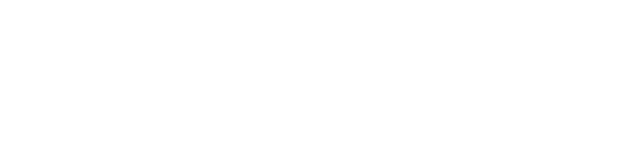
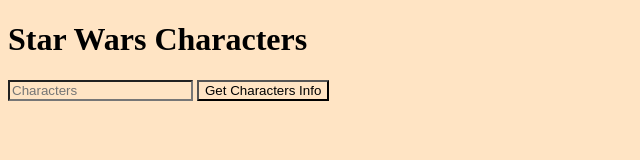
Before and after one commit to TinglyTaco46/starwars_app, a plain HTML site: page index.html in a window 1280 px wide. Shown: the whole page, without its empty margins (0-640 px from the left). Drawn offline with Linux system fonts and the light colour scheme; no server answers.

Commit message:
Pulled Data

```diff
--- a/css/style.css
+++ b/css/style.css
@@ -0,0 +1,6 @@
+* {
+    background-color: bisque;
+}
+h1 {
+    color: black;
+}
--- a/index.html
+++ b/index.html
@@ -1,13 +1,21 @@
 <!DOCTYPE html>
 <html lang="en">
 <head>
+
     <meta charset="UTF-8">
     <meta name="viewport" content="width=device-width, initial-scale=1.0">
     <link rel="stylesheet" href="css/style.css">
     <script src="js/app.js"></script>
-    <title>Document</title>
+    <title>Star Wars</title>
 </head>
 <body>
+   <h1> Star Wars Characters</h1>
 
+  <form>
+    <input type="text" placeholder="Characters" />
+    <input type="submit" value="Get Characters Info" />
+
+
+  </form>
 </body>
 </html>
--- a/js/app.js
+++ b/js/app.js
@@ -0,0 +1,9 @@
+fetch("https://swapi.dev/api/people/")
+.then(response => response.json())
+.then(response => {
+    console.log(response)
+    console.log(response.results)
+})
+.catch(err => {
+console.log(err)
+})
```
